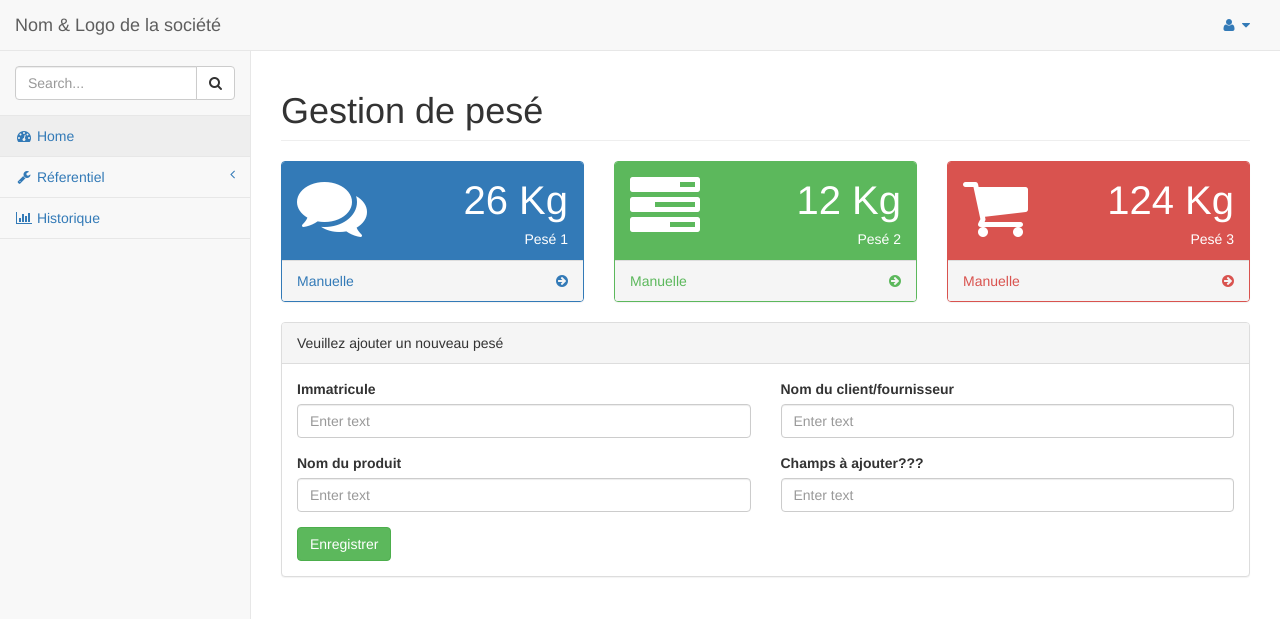
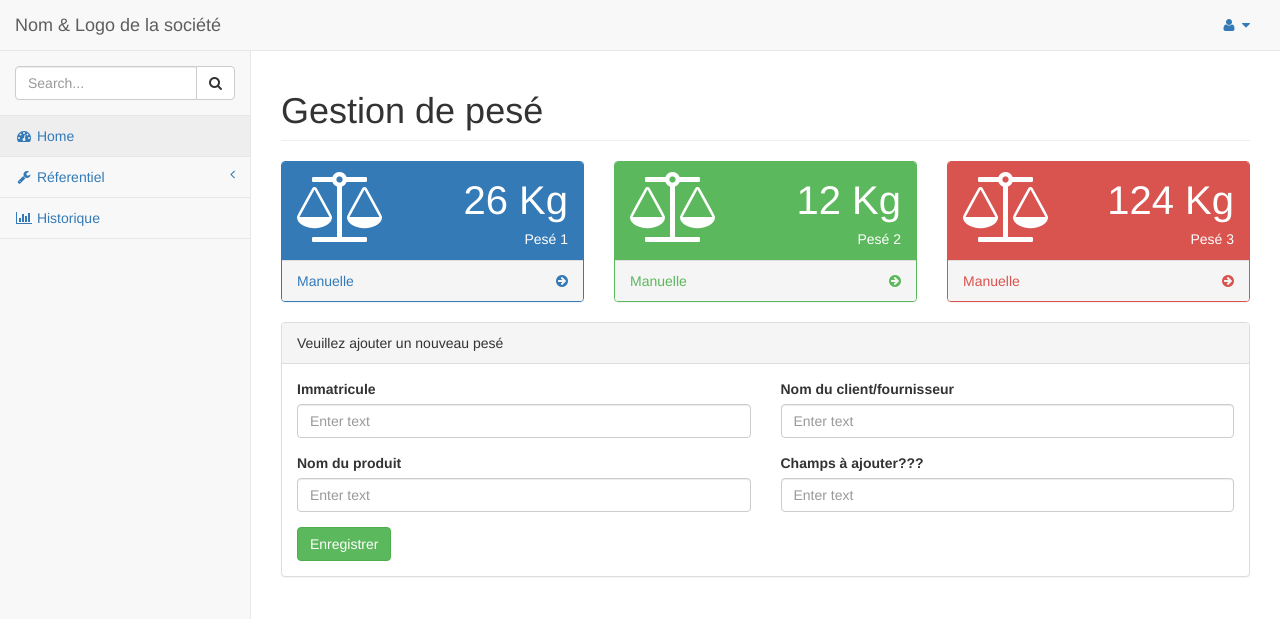
Before and after one commit to Youslam/weighing, a website: page pages/index.html in a window 1280 px wide. Drawn offline with Linux system fonts and the light colour scheme.

Commit message:
change icon for weighing

```diff
--- a/pages/index.html
+++ b/pages/index.html
@@ -132,7 +132,7 @@
                         <div class="panel-heading">
                             <div class="row">
                                 <div class="col-xs-3">
-                                    <i class="fa fa-comments fa-5x"></i>
+                                    <i class="fa fa-balance-scale fa-5x"></i>
                                 </div>
                                 <div class="col-xs-9 text-right">
                                     <div class="huge">26 Kg</div>
@@ -154,7 +154,7 @@
                         <div class="panel-heading">
                             <div class="row">
                                 <div class="col-xs-3">
-                                    <i class="fa fa-tasks fa-5x"></i>
+                                    <i class="fa fa-balance-scale fa-5x"></i>
                                 </div>
                                 <div class="col-xs-9 text-right">
                                     <div class="huge">12 Kg</div>
@@ -176,7 +176,7 @@
                         <div class="panel-heading">
                             <div class="row">
                                 <div class="col-xs-3">
-                                    <i class="fa fa-shopping-cart fa-5x"></i>
+                                    <i class="fa fa-balance-scale fa-5x"></i>
                                 </div>
                                 <div class="col-xs-9 text-right">
                                     <div class="huge">124 Kg</div>
```
